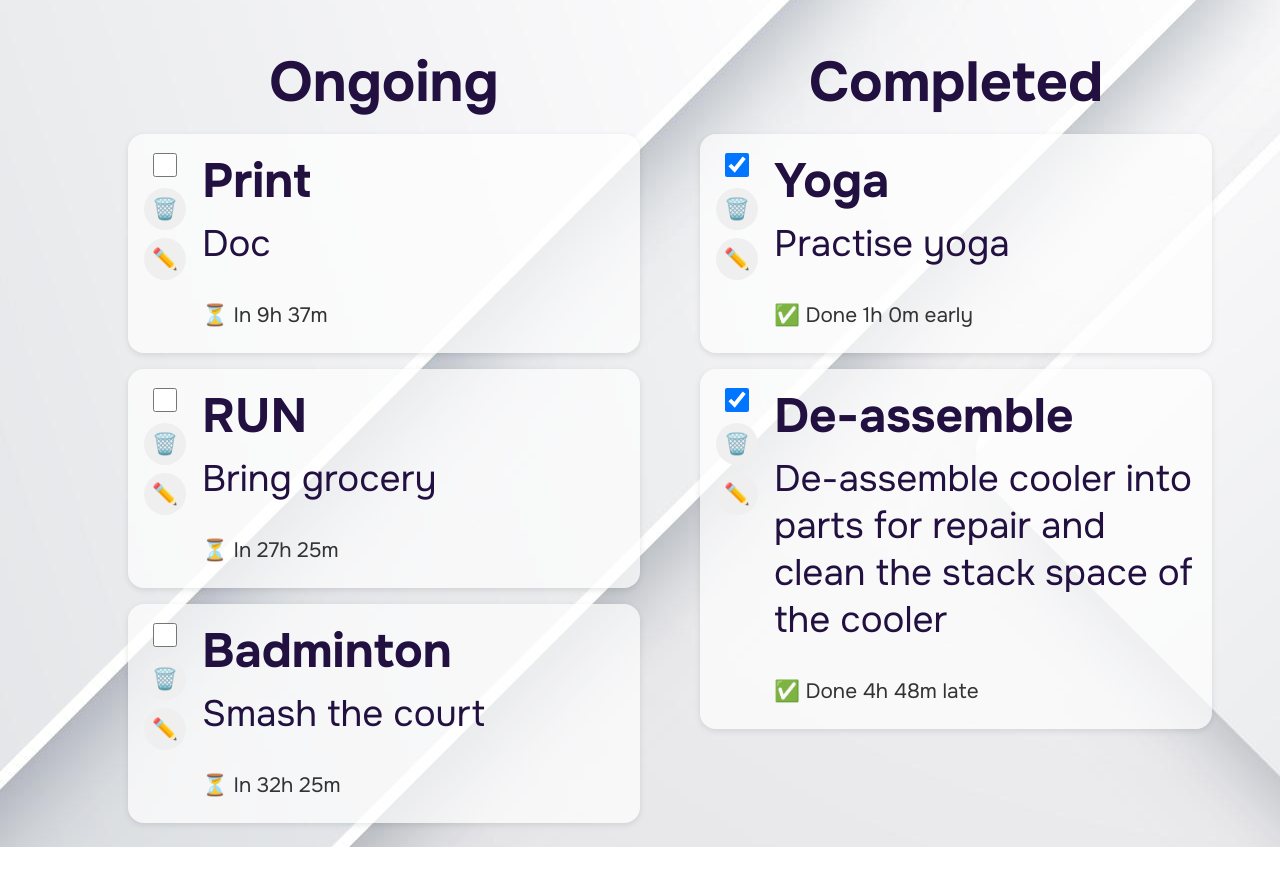
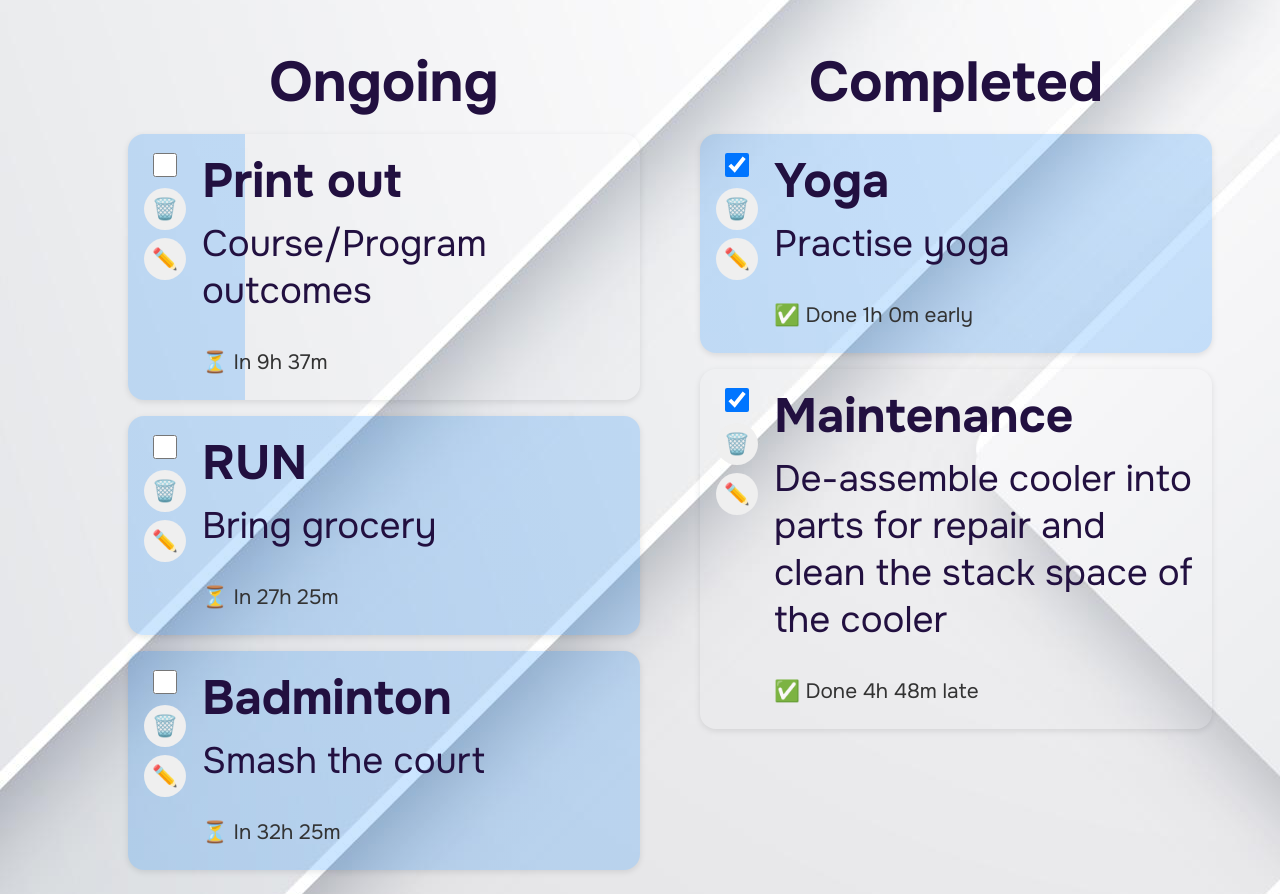
Before and after one commit to palashshrote/todo-app, a React (Vite) app: page / in a window 1280 px wide. Shown: the part 660-1554 px from the top of the page. Before the commit the page ends 1507 px from the top, so only its background shows below. Built offline with nearby package versions, Linux system fonts and the light colour scheme.

Commit message:
ongoing task progress indicator added

```diff
--- a/src/App.jsx
+++ b/src/App.jsx
@@ -9,49 +9,64 @@
     title: "Yoga",
     description: "Practise yoga",
     status: "success",
-    deadline: "2025-07-03T07:00:00",
-    createdAt: "2025-07-03T05:00:00",
-    updatedAt: "2025-07-03T06:00:00",
+    deadline: "2025-07-03T07:00",
+    createdAt: "2025-07-03T05:00",
+    updatedAt: "2025-07-03T06:00",
   },
   {
     id: 2,
     title: "Badminton",
     description: "Smash the court",
     status: "ongoing",
-    deadline: "2025-07-03T22:00:00",
-    createdAt: "2025-07-03T05:00:00",
-    updatedAt: "2025-07-03T05:00:00",
+    deadline: "2025-07-03T22:00",
+    createdAt: "2025-07-03T05:00",
+    updatedAt: "2025-07-03T05:00",
   },
   {
     id: 3,
     title: "RUN",
     description: "Bring grocery",
     status: "ongoing",
-    deadline: "2025-07-03T17:00:00",
-    createdAt: "2025-07-03T05:00:00",
-    updatedAt: "2025-07-03T05:00:00",
+    deadline: "2025-07-03T17:00",
+    createdAt: "2025-07-03T05:00",
+    updatedAt: "2025-07-03T05:00",
   },
   {
     id: 4,
-    title: "Print",
-    description: "Doc",
+    title: "Print out",
+    description: "Course/Program outcomes",
     status: "ongoing",
-    deadline: "2025-07-02T23:12:00",
-    createdAt: "2025-07-01T05:00:00",
-    updatedAt: "2025-07-01T05:00:00",
+    deadline: "2025-07-02T23:12",
+    createdAt: "2025-07-01T05:00",
+    updatedAt: "2025-07-01T05:00",
   },
   {
     id: 5,
-    title: "De-assemble",
+    title: "Maintenance",
     description:
       "De-assemble cooler into parts for repair and clean the stack space of the cooler",
     status: "success",
-    deadline: "2025-07-02T10:12:00",
-    createdAt: "2025-07-01T05:00:00",
-    updatedAt: "2025-07-02T15:00:00",
+    deadline: "2025-07-02T10:12",
+    createdAt: "2025-07-01T05:00",
+    updatedAt: "2025-07-02T15:00",
   },
 ];
+function getISTDateTimeTFormat() {
+  const now = new Date();
 
+  // Get time in IST
+  const istTime = new Date(
+    now.toLocaleString("en-US", { timeZone: "Asia/Kolkata" })
+  );
+
+  const yyyy = istTime.getFullYear();
+  const mm = String(istTime.getMonth() + 1).padStart(2, "0");
+  const dd = String(istTime.getDate()).padStart(2, "0");
+  const hh = String(istTime.getHours()).padStart(2, "0");
+  const min = String(istTime.getMinutes()).padStart(2, "0");
+
+  return `${yyyy}-${mm}-${dd}T${hh}:${min}`;
+}
 export default function App() {
   const [tasks, setTasks] = useState(initialTasks);
   function addNewTask(newTask) {
@@ -75,7 +90,7 @@
           return {
             ...task,
             status: updatedStatus,
-            updatedAt: Date.now().toString(),
+            updatedAt: getISTDateTimeTFormat(),
           };
         }
         return task;
--- a/src/components/Form.jsx
+++ b/src/components/Form.jsx
@@ -12,6 +12,23 @@
       setNewDeadline(taskToEdit.deadline || "");
     }
   }, [edit, taskToEdit]);
+  function getISTDateTimeTFormat() {
+    const now = new Date();
+
+    // Get time in IST
+    const istTime = new Date(
+      now.toLocaleString("en-US", { timeZone: "Asia/Kolkata" })
+    );
+
+    const yyyy = istTime.getFullYear();
+    const mm = String(istTime.getMonth() + 1).padStart(2, "0");
+    const dd = String(istTime.getDate()).padStart(2, "0");
+    const hh = String(istTime.getHours()).padStart(2, "0");
+    const min = String(istTime.getMinutes()).padStart(2, "0");
+
+    return `${yyyy}-${mm}-${dd}T${hh}:${min}`;
+  }
+
   function handleFormSubmission(e) {
     e.preventDefault();
     // console.log(newTask, newDeadline);
@@ -21,7 +38,7 @@
         title: taskTitle,
         description: taskDescription,
         deadline: newDeadline,
-        updatedAt: Date.now().toString(),
+        updatedAt: getISTDateTimeTFormat(),
       };
       onEditTask(editPayload);
     } else {
@@ -30,8 +47,8 @@
         description: taskDescription,
         status: "ongoing",
         deadline: newDeadline,
-        createdAt: Date.now().toString(),
-        updatedAt: Date.now().toString(),
+        createdAt: getISTDateTimeTFormat(),
+        updatedAt: getISTDateTimeTFormat(),
       };
       onAddNewTask(taskPayload);
     }
--- a/src/components/List.jsx
+++ b/src/components/List.jsx
@@ -98,13 +98,32 @@
   handleRemoveTask,
   readyForEdit,
 }) {
+  function getElapsedWidth(task) {
+    const now = new Date();
+    const start = new Date(task.createdAt);
+    const end = new Date(task.deadline);
+    const total = end - start;
+    const elapsed = now - start;
+
+    if (total <= 0) return 100; // fallback if invalid range
+
+    const percentage = Math.min((elapsed / total) * 100, 100); // clamp to 100%
+    return 100 - percentage;
+  }
   return (
     <div className="list-item">
       <h3>{tasks.length > 0 && type}</h3>
       <ul>
         {tasks.map((task) => (
           <li key={task.id}>
-            <div className="task-card">
+            <div
+              className="task-card"
+              style={{
+                background: `linear-gradient(to right, rgba(0, 128, 255, 0.2) ${getElapsedWidth(
+                  task
+                )}%, transparent ${getElapsedWidth(task)}%)`,
+              }}
+            >
               <div className="task-controls">
                 <input
                   type="checkbox"
--- a/src/index.css
+++ b/src/index.css
@@ -30,6 +30,7 @@
 }
 .input-deadline {
   display: flex;
+  justify-content: center;
   flex-wrap: wrap;
   gap: 2rem;
 }
@@ -105,8 +106,10 @@
 }
 
 .task-card {
+  position: relative;
+  transition: background 0.3s ease;
+  overflow: hidden;
   width: 30rem; /* fixed width */
-  /* rest of your styles */
   display: flex;
   align-items: flex-start;
   gap: 1rem;
@@ -116,9 +119,8 @@
   border-radius: 1rem;
   box-shadow: 0 2px 6px rgba(0, 0, 0, 0.1);
 
-  /* Let height grow */
   height: auto;
-  flex-direction: row; /* default */
+  flex-direction: row;
 }
 
 .task-controls {
```
